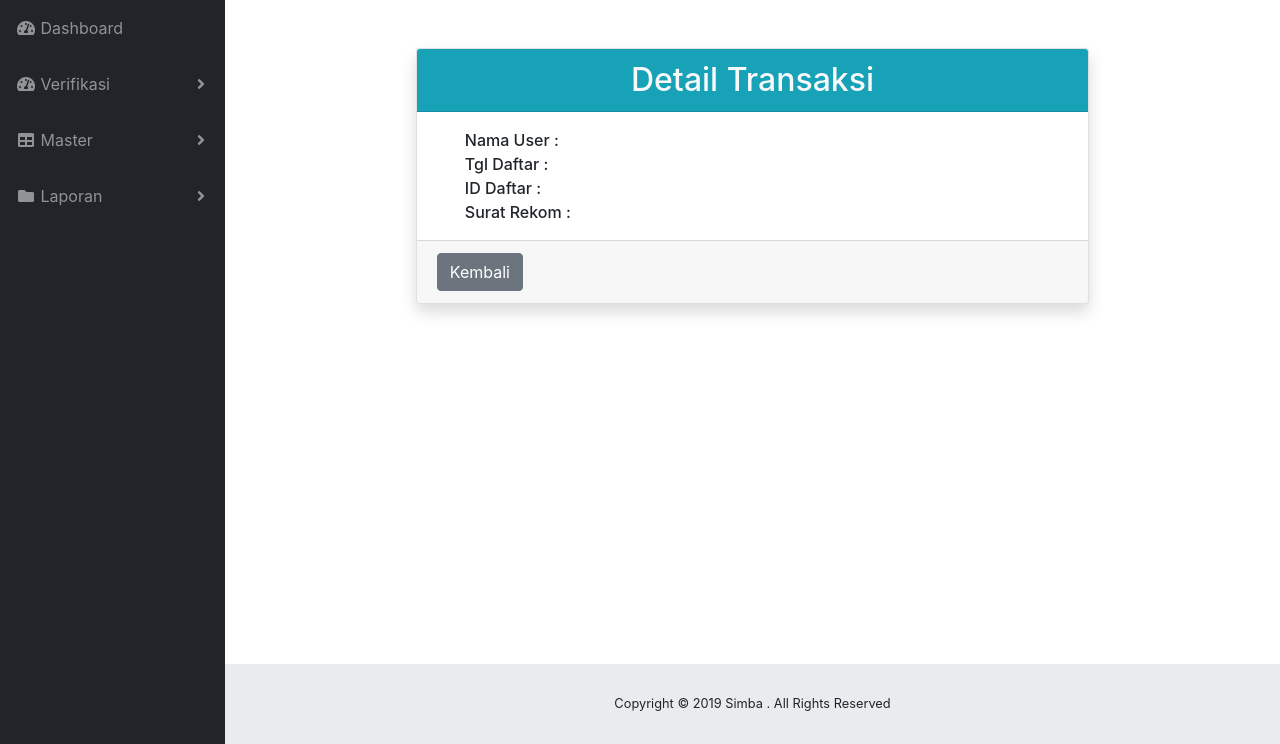
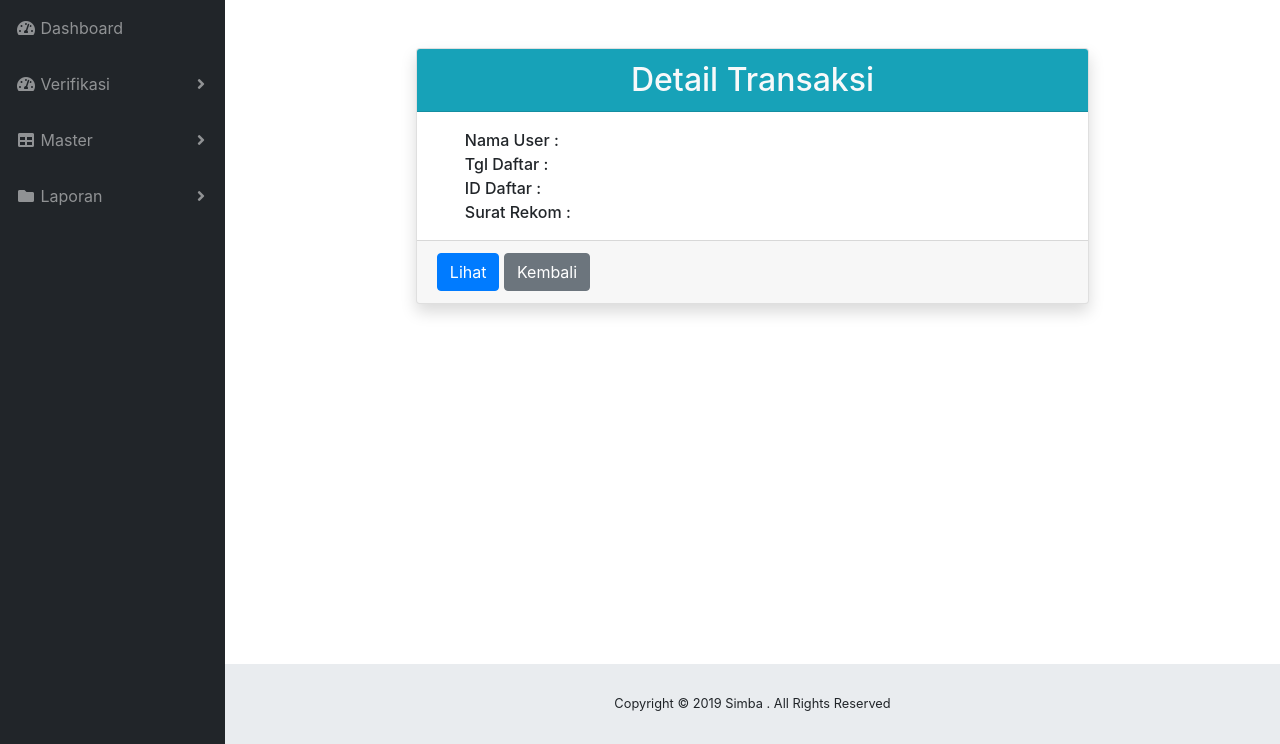
Before and after one commit to arifdestro/ProyekWeb, a PHP site: page /verifikasi_file_info.php in a window 1280 px wide. Shown: the part 56-800 px from the top of the page. Run offline with PHP 8.4, Linux system fonts and the light colour scheme; a user stored in the database is signed in; data comes from the database, SQL or seed files in the repository; data that the repository does not hold is empty.

Commit message:
Mengedit Verifikasi
Tambah Button Lihat

```diff
--- a/Admin/verifikasi_file.php
+++ b/Admin/verifikasi_file.php
@@ -80,7 +80,7 @@
                             <td>'.$data['FILE_ABSTRAK'].'</td>
                             <td>'.$data['STATUS_FILE'].'</td>
                             <td>
-                            <a href="verifikasi_file_info.php?ID_DAFTAR='.$data['ID_DAFTAR'].'" class="badge badge-primary"><i class="fas fa-info"></i></a>
+                            <a href="verifikasi_rekom_info.php?ID_DAFTAR='.$data['ID_DAFTAR'].'" class="btn btn-primary" data-dismiss="modal">Verifikasi</a>
                             </td>
 
                         </tr>
--- a/Admin/verifikasi_file_info.php
+++ b/Admin/verifikasi_file_info.php
@@ -64,19 +64,23 @@
                         </div>
                     </div>
                 </div>
+
+
                 <div class="card-footer">
                     <?php
                         $data2 = mysqli_query($koneksi, "SELECT STATUS_FILE FROM daftar WHERE ID_DAFTAR ='$ID_DAFTAR'");
                         $data_trs = mysqli_fetch_array($data2);
                         $status_trs = $data_trs['STATUS_FILE'];
                         if ($status_trs == 'Belum Terverifikasi') {
-                            echo '<a href="verifikasi_rekom_query.php?action=update&ID_DAFTAR='. $ID_DAFTAR .'" class="btn btn-primary">Verifikasi</a>';
+                            echo '<a href="verifikasi_query.php?action=update&ID_DAFTAR='. $ID_DAFTAR .'" class="btn btn-primary">Verifikasi</a>';
+                            '<a href="../yuser/images/<?= $SURAT_REKOM?>">Lihat</a>';
+
                         }else if ($status_trs== 'Sudah Terverifikasi'){
-                            echo "Sudah Terverifikasi";
+                            echo '<a href="../yuser/images/<?= $SURAT_REKOM?>">Lihat</a>';
                         }
                         ?>
-
-                            </td>
+                        </td>
+                    <a href="../yuser/images/<?= $FILE_ABSTRAK?>" class="btn btn-primary">Lihat</a>
                     <a href="verifikasi_file.php" class="btn btn-secondary" data-dismiss="modal">Kembali</a>
                 </div>
             </div>
--- a/Admin/verifikasi_rekom.php
+++ b/Admin/verifikasi_rekom.php
@@ -81,9 +81,8 @@
                             <td>'.$data['SURAT_REKOM'].'</td>
                             <td>'.$data['STATUS_REKOM'].'</td>
                             <td>
-                            <a href="verifikasi_rekom_info.php?ID_DAFTAR='.$data['ID_DAFTAR'].'" class="badge badge-primary"><i class="fas fa-info"></i></a>
+                            <a href="verifikasi_rekom_info.php?ID_DAFTAR='.$data['ID_DAFTAR'].'" class="btn btn-primary" data-dismiss="modal">Verifikasi</a>
                             </td>
-
                         </tr>
                         ';
                         $no++;
```
Also changed, not shown: Admin/verifikasi_rekom_info.php (+4 -3 lines).
